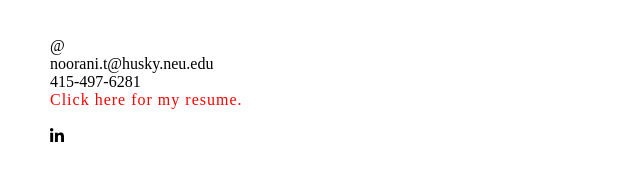
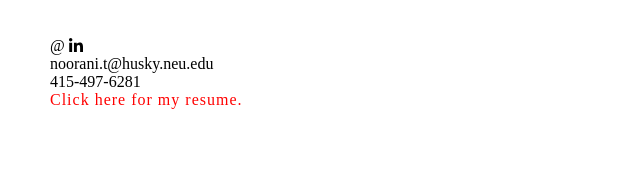
Before and after one commit to tina-n219/Portfolio, a plain HTML site: page about/index.html in a window 1280 px wide. Shown: the part 608-788 px from the top of the page, 0-640 px from the left. Drawn offline with Linux system fonts and the light colour scheme.

Commit message:
about page

```diff
--- a/about/index.html
+++ b/about/index.html
@@ -27,7 +27,7 @@
 </div>
 
 <div class="contact">
-	<p> @ </p>
+	<p> @ <a href="https://www.linkedin.com/in/tina-noorani-a86575121/"><i class="fab fa-linkedin-in"></i></a></p>
 	<p> noorani.t@husky.neu.edu <br>
 	415-497-6281</p>
 
@@ -36,9 +36,6 @@
 		<a href="../Tina_Resume.pdf">Click here for my resume.</a>
 	</div>
 	<br>
-	<div class="online-presence">
-	<a href="https://www.linkedin.com/in/tina-noorani-a86575121/"><i class="fab fa-linkedin-in"></i></a>
-	</div>
 
 	</div>
 </body>
```
